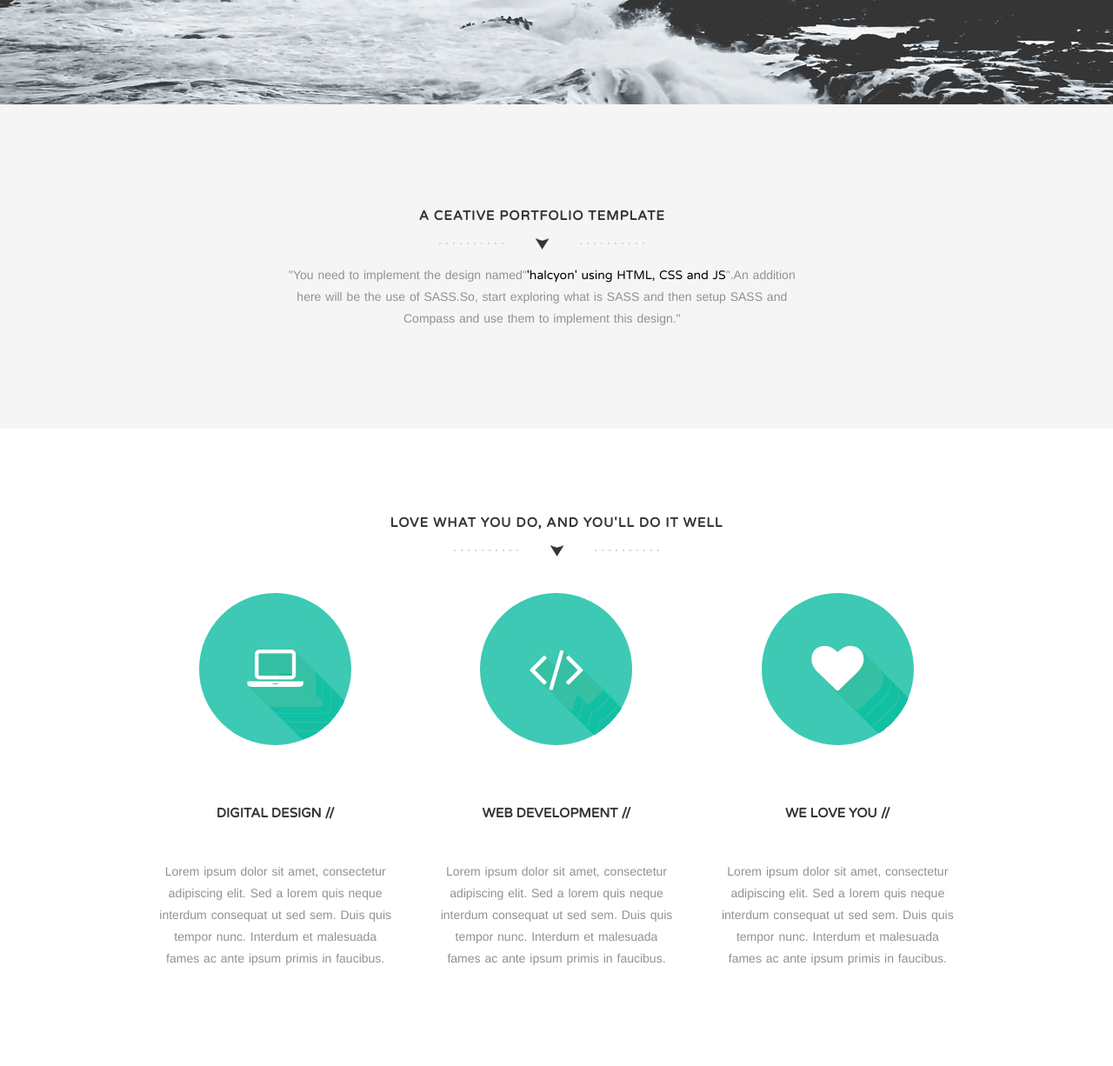
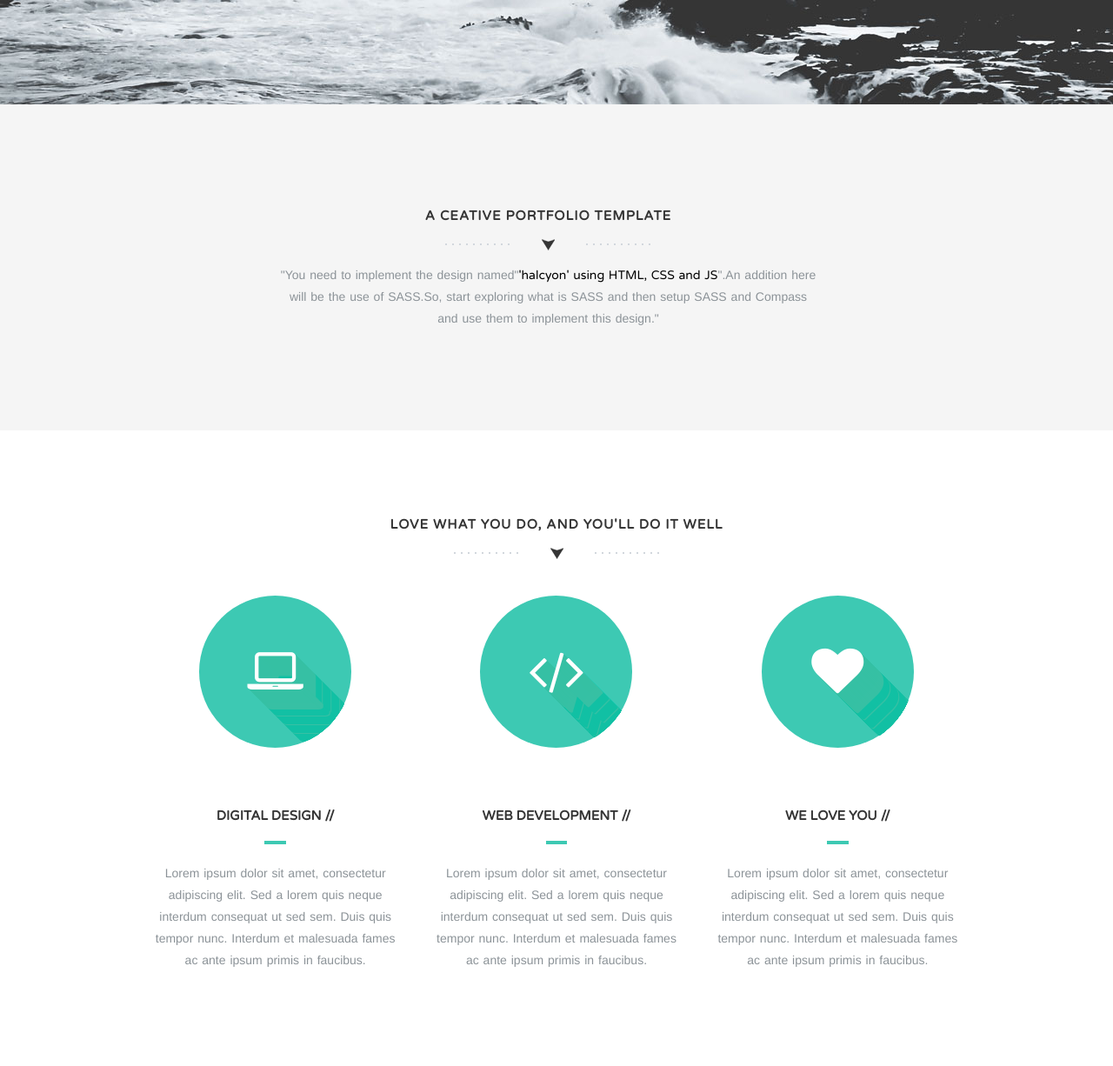
Before and after one commit to Rupa1995/halcyon, a plain HTML site: page index.html in a window 1280 px wide. Shown: the part 680-1906 px from the top of the page at 87% size. Drawn offline with nearby package versions, Linux system fonts and the light colour scheme.

Commit message:
3feb res

```diff
--- a/index.html
+++ b/index.html
@@ -37,10 +37,9 @@
 
         <div class="hero">
           <div class="row">
-            <div class="col-md-8 col-md-offset-2 text-center inner">
             <h1 class="fadeInDown">HALCYON <span id="s1">DAYS</span></h1>
             <p class="fadeInUp">An exclusive HTML5/CSS3 freebie for  <em>Codrops</em></p>
-            </div>
+
           </div>
             <div class="row">
           <!--<div class="col-md-6 col-md-offset-3 text-center">-->
--- a/sass/style.scss
+++ b/sass/style.scss
@@ -34,6 +34,7 @@ html body {
 }
 body {
   overflow-x: hidden;
+
 }
 
 @media (min-width: 992px){
@@ -50,9 +51,6 @@ body {
     float: left;
 }
 }
-
-
-
 
 .nav{
   float: right;
@@ -90,7 +88,7 @@ body {
   right: 0 !important;
 }
 .sidenav {
-    height: 33%;
+    height: 13%;
     width: 0;
     position: fixed;
     z-index: 1;
@@ -156,10 +154,10 @@ body {
 /* line 83, ../sass/style.scss */
 #intro {
   background-color: whitesmoke;
-  padding-top: 20px;
-  padding-right: 80px;
-  padding-left: 300px;
-  padding-bottom: 100px;
+  padding-top: 1.6%;
+  padding-right: 6.4%;
+  padding-left: 24%;
+  padding-bottom: 7.99%;
   text-align: center;
 }
 
@@ -271,18 +269,19 @@ p {
   line-height: 25px;
   font-size: 14px;
   margin: 1em 0;
-  padding-left: 10px;
-  padding-right: 10px;
+  padding-left: 0%;
+  padding-right: 0%;
 }
  .myCarousel{
     text-align: center;
  background-color: #fff;
   position: absolute;
-  width: 695px;
+  width: 54.2%;
   right: 0px;
-  height: 600px;
+  height: 636px;
   float: right;
   display: block;
+  overflow: hidden;
  }
  .carousel-control.left,
 .carousel-control.right {
@@ -343,8 +342,8 @@ hr {
   display: block;
   margin-top: 1.5em;
   margin-bottom: 1.5em;
-  margin-left: 11.5em;
-  margin-right: 11.2em;
+  margin-left: 45.8%;
+  margin-right: 45.8%;
   border-top: 4px solid #3dc9b3;
 }
 
```
Also changed, not shown: stylesheets/style.css.
